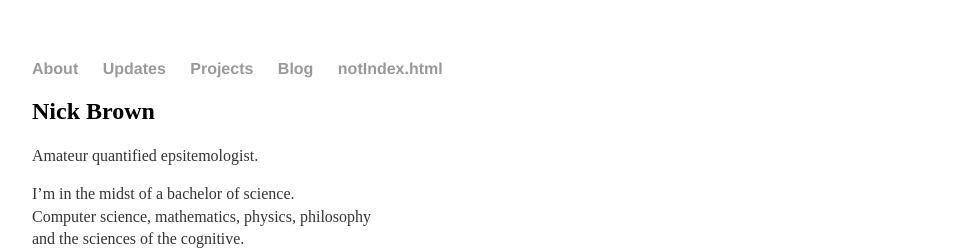
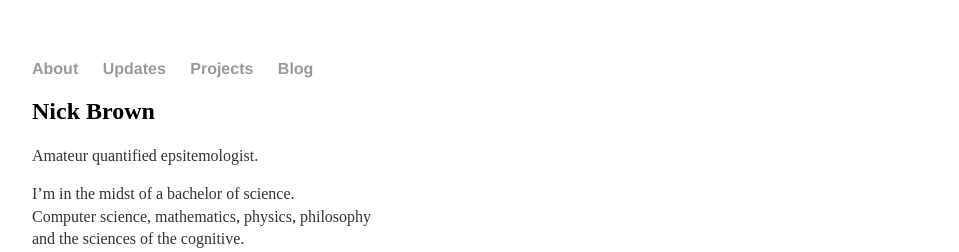
Before and after one commit to slavachalnev/nickaustinbrown.github.io, a Jekyll site: the page built from index.html, in a window 1280 px wide. Shown: the top 252 px of the page, without its empty margins (160-1119 px from the left). Built offline with Jekyll 4.4.1, drawn with Linux system fonts in a browser that asks for light colours.

Commit message:
Update default.html

```diff
--- a/_layouts/default.html
+++ b/_layouts/default.html
@@ -12,7 +12,7 @@
 	        		<li><a href="/updates">Updates</a></li>
 				<li><a href="/projects">Projects</a></li>
 	        		<li><a href="/blog">Blog</a></li>
-				<li><a href="notIndex">notIndex.html</a></li>
+
 	    		</ul>
 			</nav>
 			<div class="container">
```
